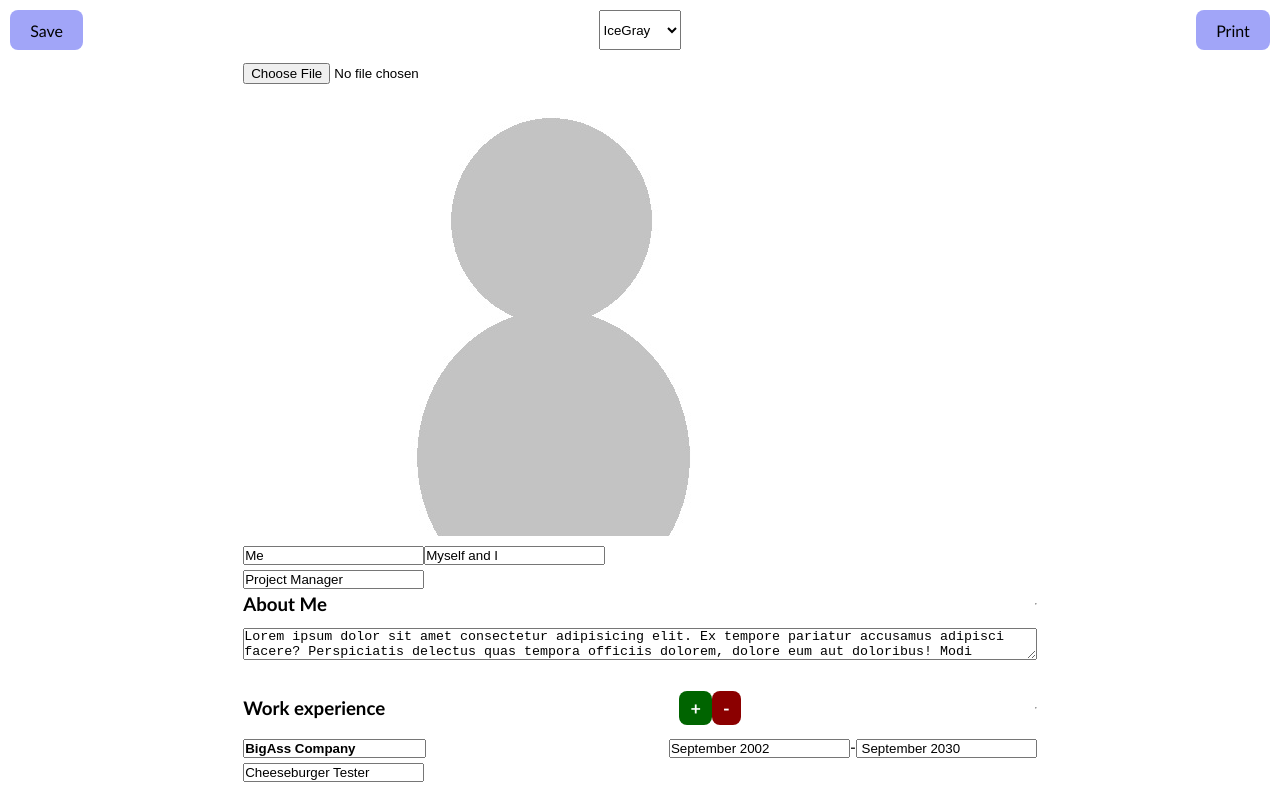
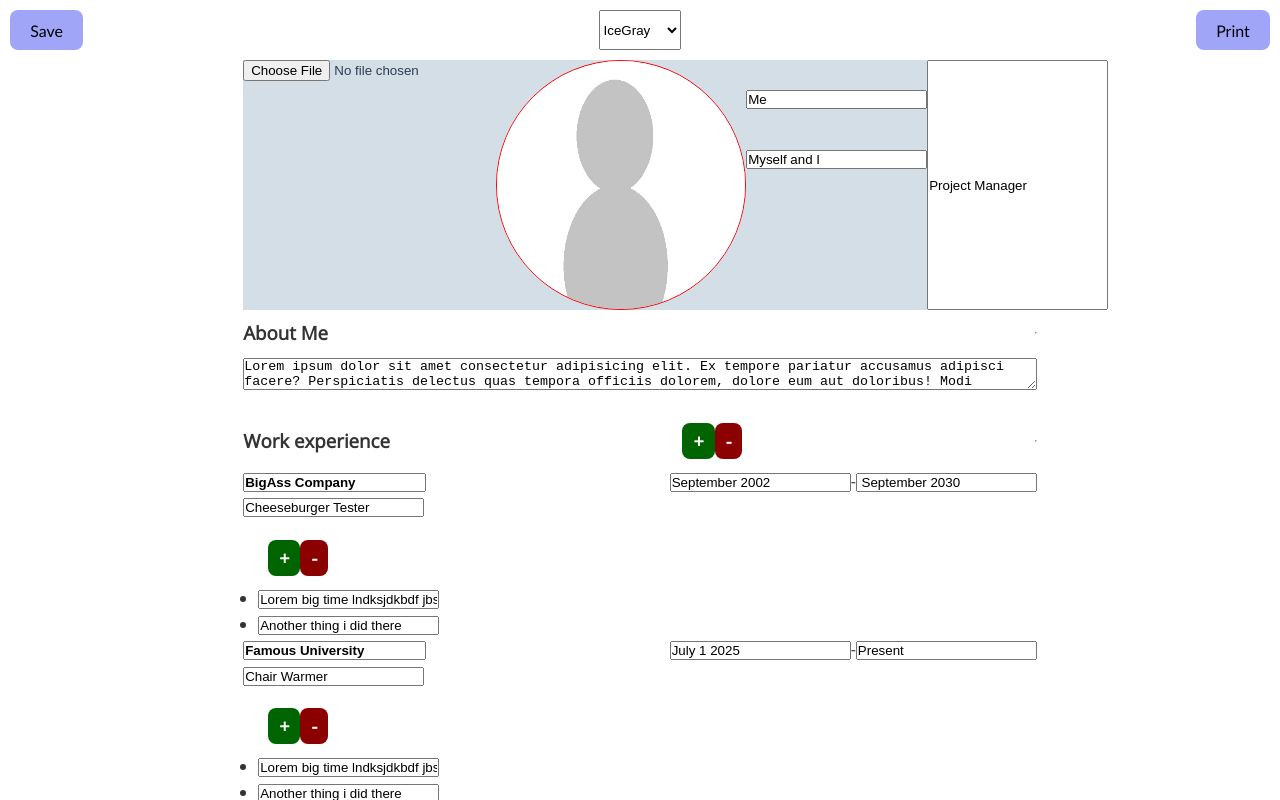
Before and after one commit to NikEmman/cv_react, a React (Vite) app: page / in a window 1280 px wide. Both pictures are taken after a click on the button "Edit". Shown: the top 800 px of the page. Built offline with nearby package versions, Linux system fonts and the light colour scheme.

Commit message:
WIP: iceGray theme

```diff
--- a/src/components/Photo.jsx
+++ b/src/components/Photo.jsx
@@ -3,13 +3,7 @@ import PropTypes from "prop-types";
 export default function Photo({ photo, handleAddPhoto, isEditable, theme }) {
   return (
     <>
-      {isEditable && (
-        <input
-          className={`img-${theme}`}
-          onChange={handleAddPhoto}
-          type="file"
-        ></input>
-      )}
+      {isEditable && <input onChange={handleAddPhoto} type="file"></input>}
       <img
         className={`img-${theme}`}
         src={photo.url}
--- a/src/themes/iceGray.css
+++ b/src/themes/iceGray.css
@@ -2,3 +2,35 @@
   display: flex;
   justify-content: center;
 }
+.img-iceGray {
+  width: 250px;
+  height: 250px;
+  border: 1px solid red;
+  border-radius: 100%;
+}
+/* Name Styling */
+.hero-iceGray {
+  font-family: "Montserrat", sans-serif;
+  font-weight: 700;
+  font-size: 2.5rem;
+  color: #2c3e50;
+  text-transform: uppercase;
+  letter-spacing: 1px;
+  margin-bottom: 0.5rem;
+  background-color: #d4dee6;
+  display: flex;
+}
+
+/* Body Text Styling */
+.mainContainer-iceGray {
+  font-family: "Open Sans", sans-serif;
+  font-weight: 400;
+  font-size: 1rem;
+  color: #333;
+  line-height: 1.6;
+  margin-bottom: 1rem;
+}
+
+.mainContainer-iceGray aside {
+  background-color: #d4dee6;
+}
--- a/src/themes/simple.css
+++ b/src/themes/simple.css
@@ -1,5 +1,5 @@
 .body-simple {
-  background-color: #e7e8e9;
+  background-color: #fdfdfd;
   color: black;
   min-height: 100vh;
   display: flex;
```
